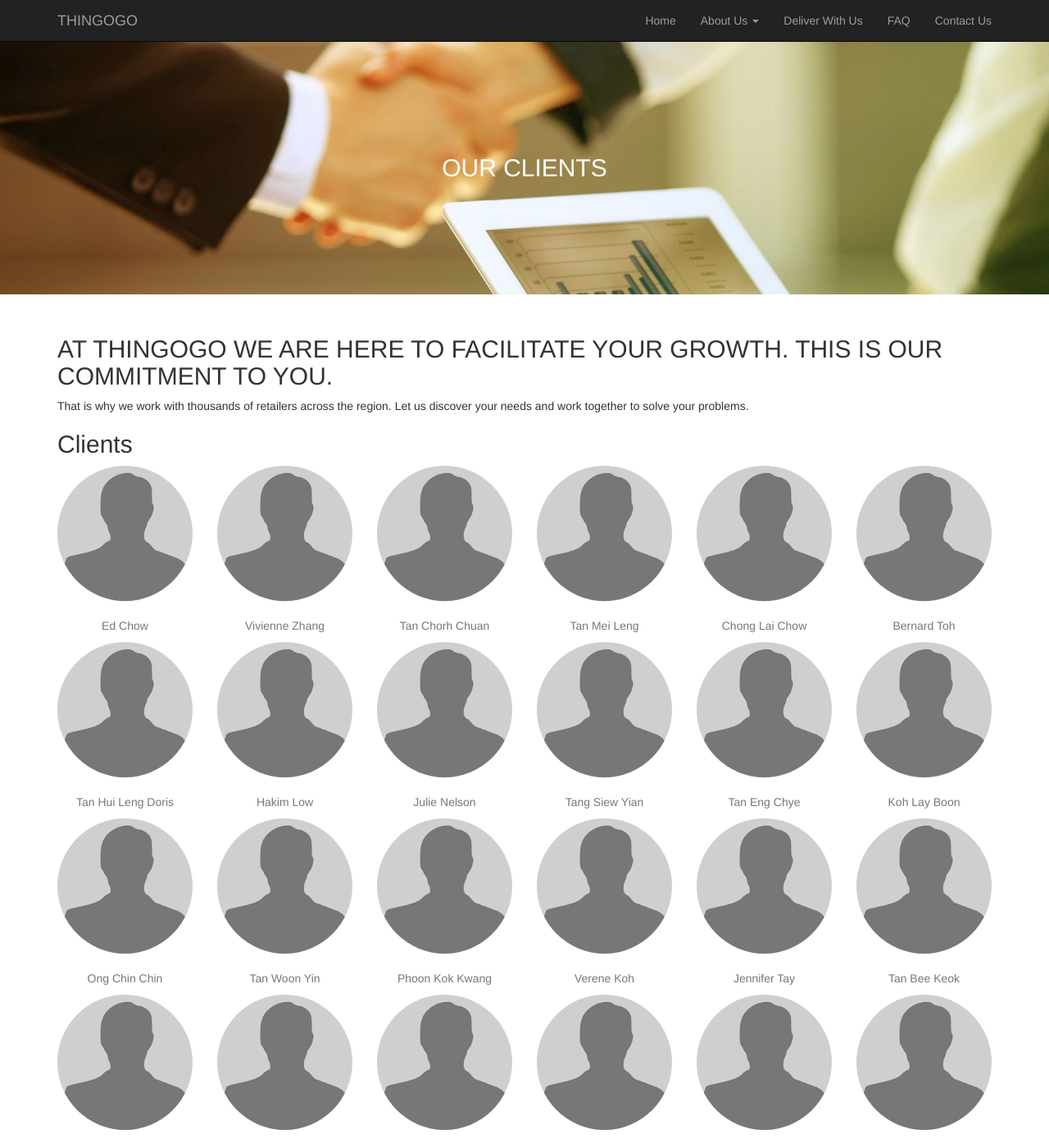
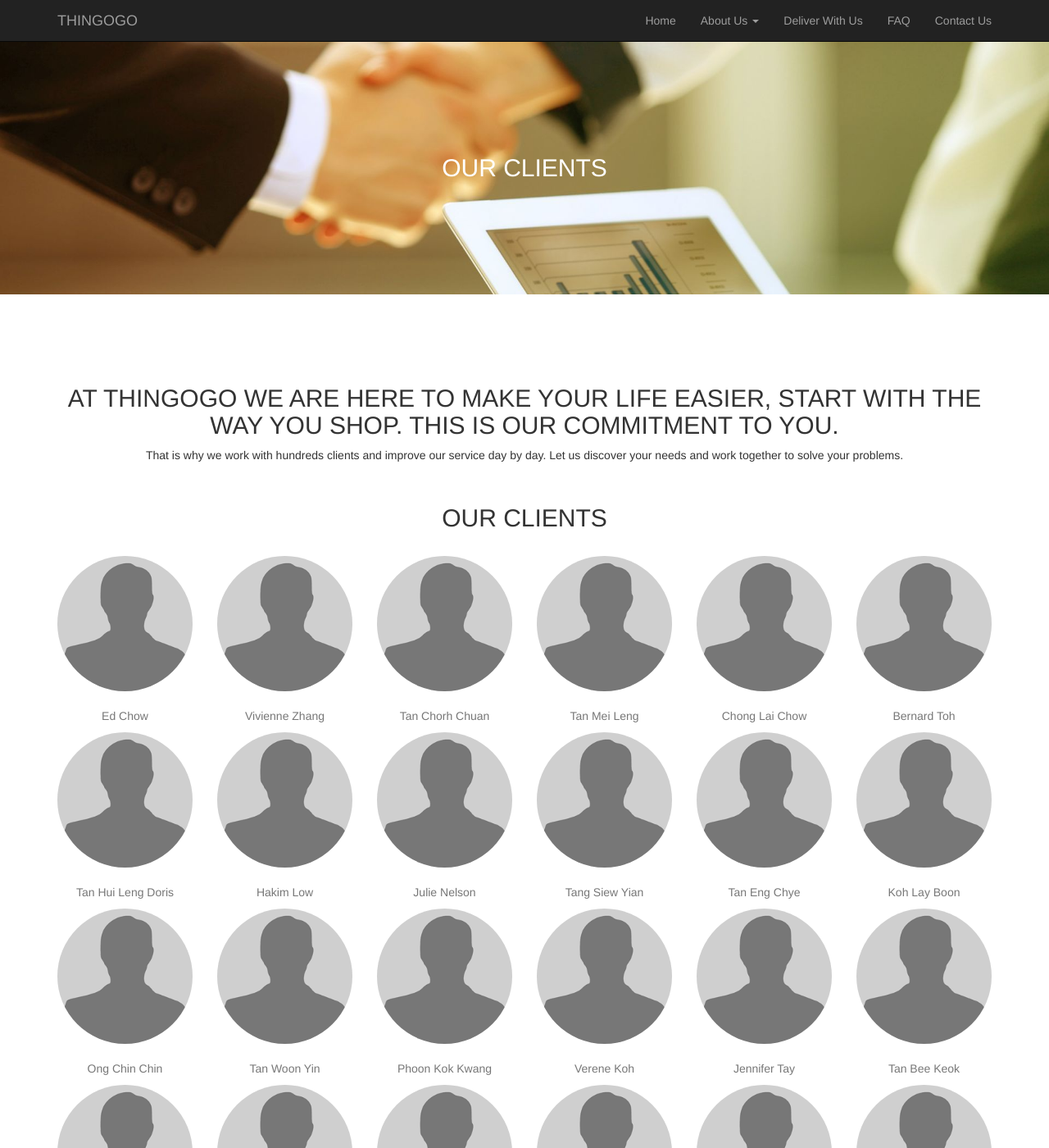
Before and after one commit to thingogo/thingogo.github.io, a Jekyll site: the page built from clients.html, in a window 1280 px wide and 1400 px high. Shown: the whole window at 82% size. Built offline with Jekyll 4.4.1, drawn with Linux system fonts in a browser that asks for light colours.

Commit message:
update clients

```diff
--- a/clients.html
+++ b/clients.html
@@ -16,15 +16,23 @@ title: Clients
     </center>
 </div>
 
+<div class="hidden-sm hidden-xs">
+    <br/>
+    <br/>
+    <br/>
+</div>
 
+<center>
     <div class="container">
         <h2 class="text-uppercase">
-        At Thingogo we are here to facilitate your growth. this is our commitment to you.
+            At Thingogo we are here to make your life easier, start with the way you shop. This is our commitment to you.
         </h2>
         <p>
-        That is why we work with thousands of retailers across the region. Let us discover your needs and work together to solve your problems.
+            That is why we work with hundreds clients and improve our service day by day. Let us discover your needs and work together to solve your problems.
         </p>
-    <h2>Clients</h2>
+        <br/>
+        <h2>OUR CLIENTS</h2>
+        <br/>
 
         <div class="row">
             {% for client in site.data.clients %}
@@ -35,6 +43,10 @@ title: Clients
             </div>
             {% endfor %}
         </div>
+            <br/>
+            <h2>AND MORE...</h2>
+        <br/>
+
 
         <div class="row">
             <div class="col-lg-offset-3 col-lg-6">
@@ -43,3 +55,4 @@ title: Clients
         </div>
 
     </div>
+</center>>
```
Lines whose indentation alone changed are shown as unchanged.
